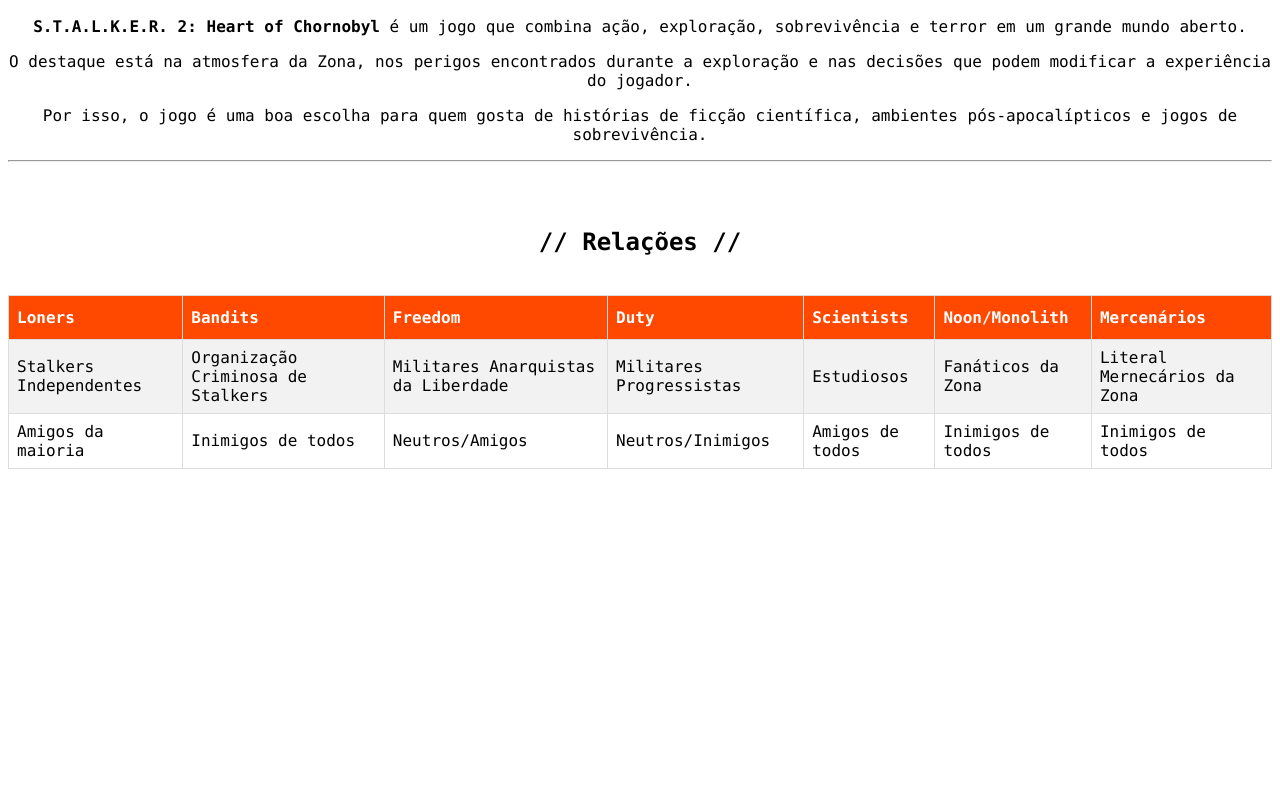
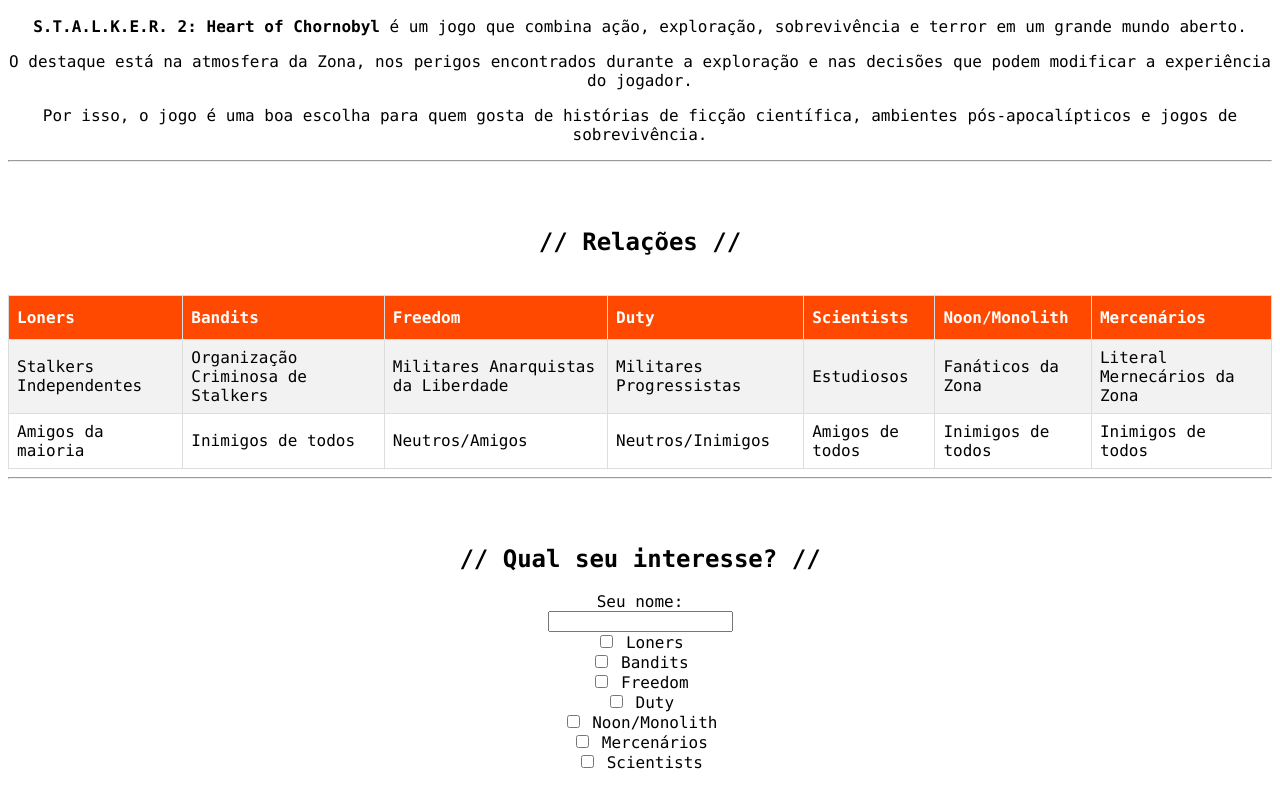
Before and after one commit to MarkusLubaki/Stalker2WebsiteStudy, a plain HTML site: page index.html in a window 1280 px wide. Shown: the part 2208-2996 px from the top of the page. Before the commit the page ends 2685 px from the top, so only its background shows below. Drawn offline with Linux system fonts and the light colour scheme.

Commit message:
added forms

```diff
--- a/index.html
+++ b/index.html
@@ -270,5 +270,33 @@
 </table>
 </div>
 
+<hr>
+<br>
+
+<div id="forms">
+    <br>
+    <h2>// Qual seu interesse? //</h2>
+
+<form>
+    <label for="nome">Seu nome:</label><br>
+        <input type="text" id="nome" name="nome"><br>
+    <input type="checkbox" id="fac1" name="fac1" value="Loners">
+        <label for="fac1"> Loners</label><br>
+    <input type="checkbox" id="fac2" name="fac2" value="Bandits">
+        <label for="fac2"> Bandits</label><br>
+    <input type="checkbox" id="fac3" name="fac3" value="Freedom">
+        <label for="fac3"> Freedom</label><br>
+    <input type="checkbox" id="fac4" name="fac4" value="Duty">
+        <label for="fac4"> Duty</label><br>
+    <input type="checkbox" id="fac5" name="fac5" value="Noon/Monolith">
+        <label for="fac5"> Noon/Monolith</label><br>
+    <input type="checkbox" id="fac6" name="fac6" value="Mercenários">
+        <label for="fac6"> Mercenários</label><br>
+    <input type="checkbox" id="fac7" name="fac7" value="Scientists">
+        <label for="fac7"> Scientists</label><br>
+</form>
+
+</div>
+
 </head>
 </html>
--- a/style.css
+++ b/style.css
@@ -64,6 +64,12 @@ body {
     justify-content: center;
 }
 
+#forms {
+    position: flex;
+    text-align: center;
+    justify-content: center;
+}
+
 table {
   border-collapse: collapse;
   width: 100%;
```
